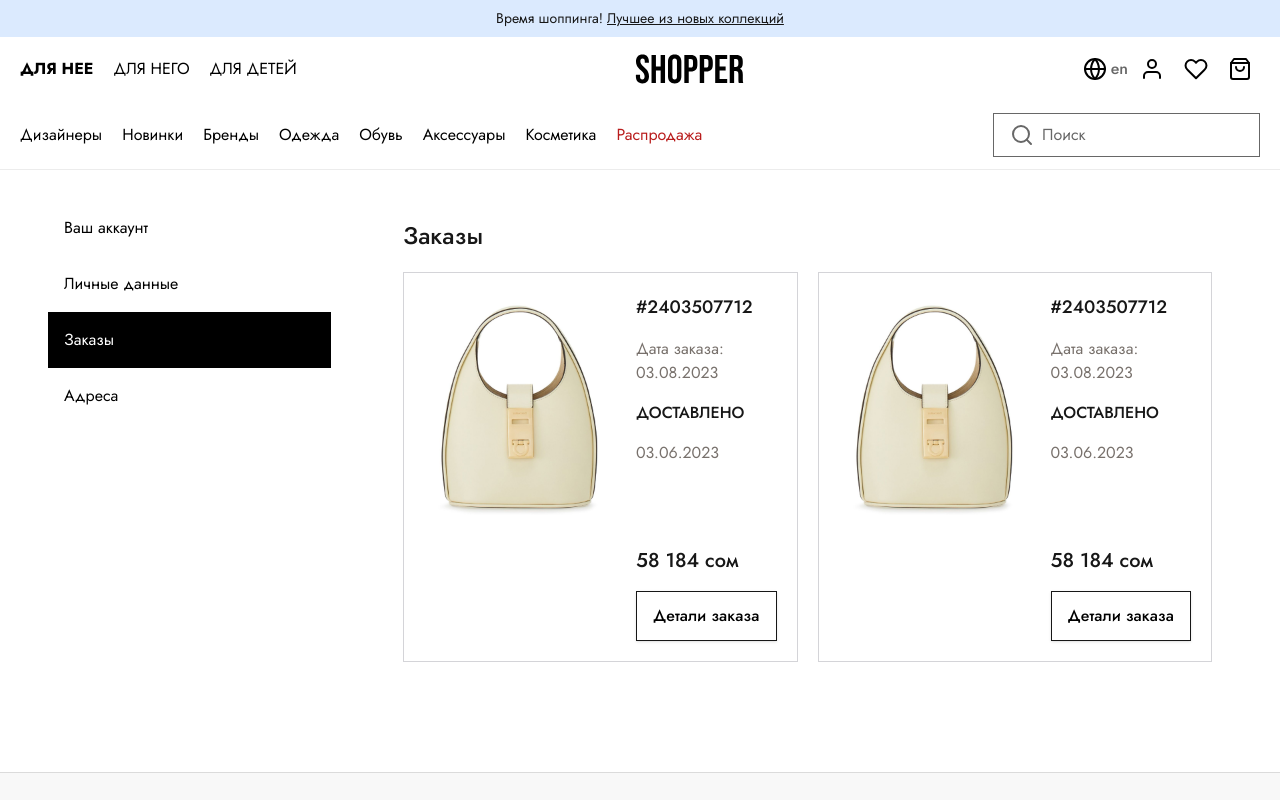
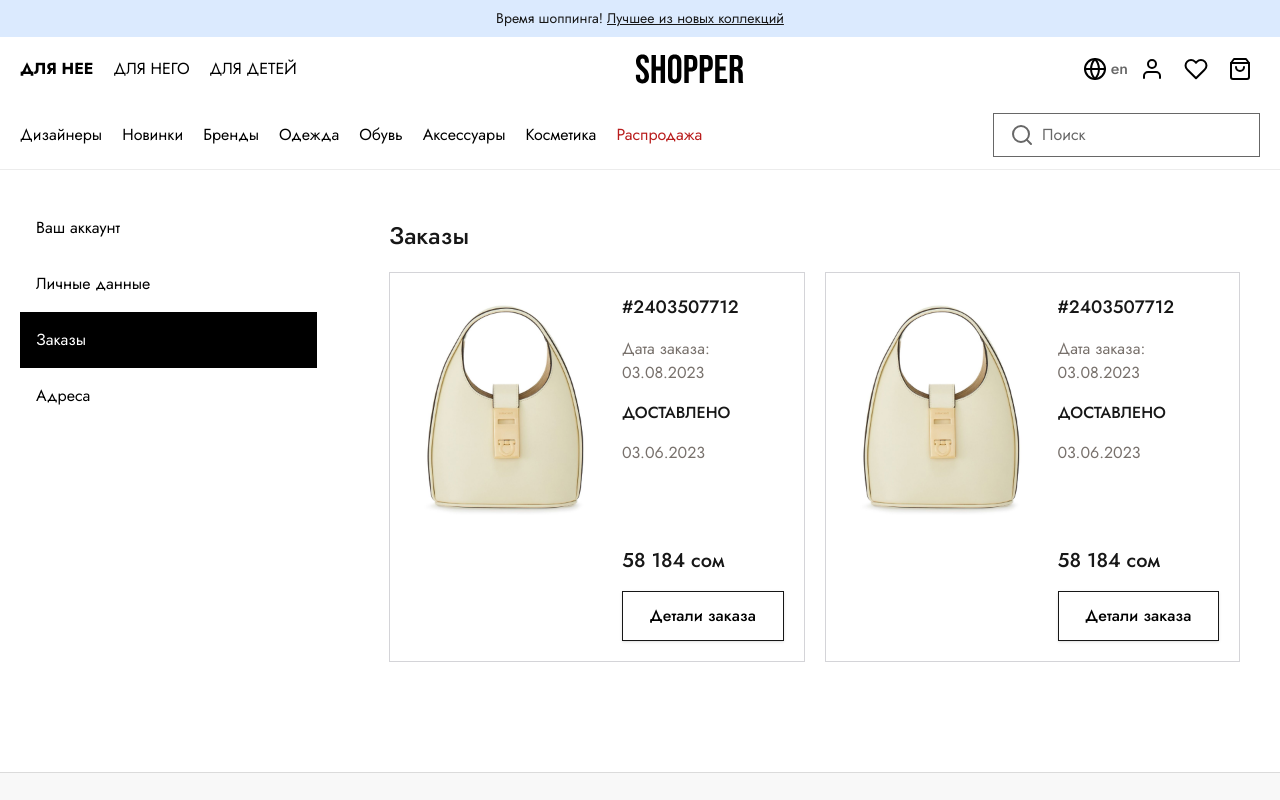
Before and after one commit to arg3n41ck/shopper-buyer, a Next.js app: page /profile/orders in a window 1280 px wide. Shown: the top 800 px of the page. Built offline with nearby package versions, Linux system fonts and the light colour scheme.

Commit message:
fixed bugs

```diff
--- a/src/feautures/profile/tabs/ui.tsx
+++ b/src/feautures/profile/tabs/ui.tsx
@@ -23,7 +23,7 @@ export const ProfileTabs: React.FC<TabsProps> = ({ children }) => {
 
   return (
     <MainLayout>
-      <div className="flex gap-[52px] px-[48px] py-10">
+      <div className="flex gap-[52px] main-container py-10">
         <div className="flex flex-col w-1/4">
           {tabs.map((tab) => (
             <div
```
